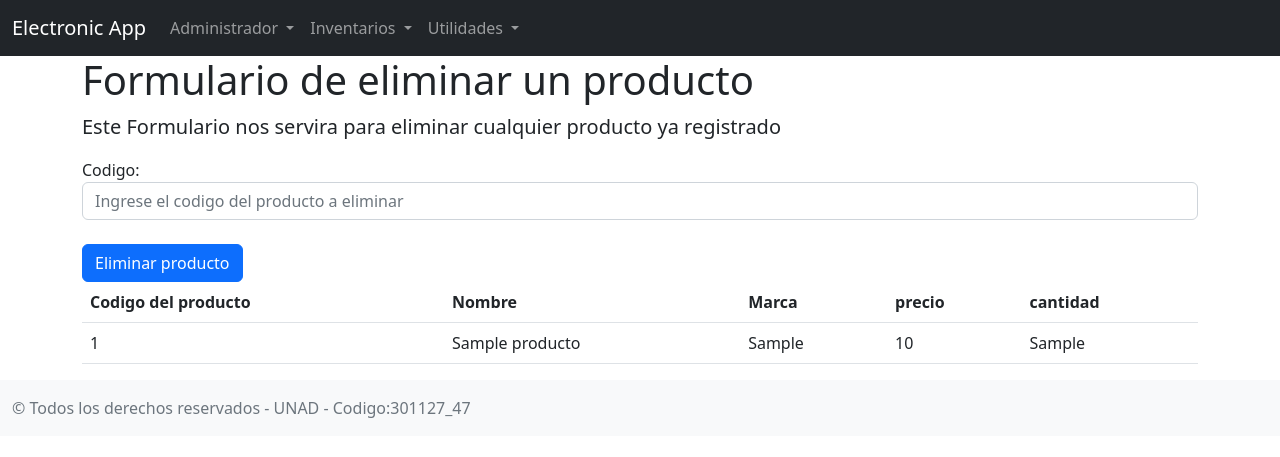
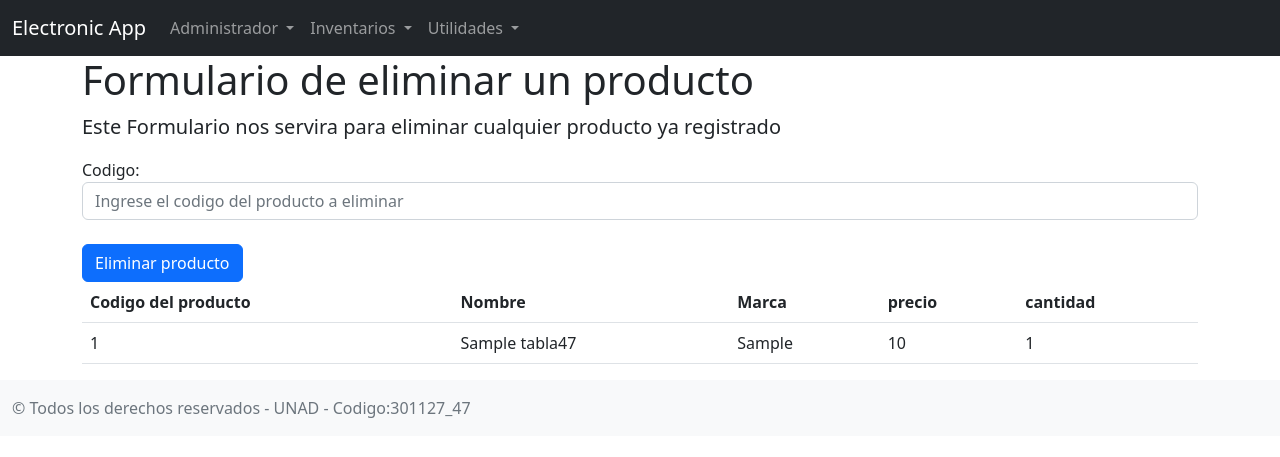
Before and after one commit to wapastorv/CursoProgramacionWebUNAD, a PHP site: page /eliminarProducto.php in a window 1280 px wide. Shown: the top 457 px of the page. Run offline with PHP 8.4, Linux system fonts and the light colour scheme; tables that the repository leaves empty or names only in its code hold one stand-in row (values such as "Sample post").

Commit message:
ajustes de la consulta de SQL

```diff
--- a/actualizarProducto.php
+++ b/actualizarProducto.php
@@ -13,9 +13,9 @@
     $conexion = new PDO($dsn, $config['db']['user'], $config['db']['pass'], $config['db']['options']);
 
     if (isset($_POST['codigo'])) {
-      $consultaSQL = "SELECT * FROM producto WHERE id_producto = " . $_POST['codigo'];
+      $consultaSQL = "SELECT * FROM tabla47 WHERE id_producto = " . $_POST['codigo'];
     }else{
-      $consultaSQL = "SELECT * FROM producto WHERE id_producto = 0";
+      $consultaSQL = "SELECT * FROM tabla47 WHERE id_producto = 0";
     }
 
     $sentencia = $conexion->prepare($consultaSQL);
--- a/consultarProducto.php
+++ b/consultarProducto.php
@@ -14,9 +14,9 @@
     $conexion = new PDO($dsn, $config['db']['user'], $config['db']['pass'], $config['db']['options']);
 
     if (isset($_POST['codigo'])) {
-      $consultaSQL = "SELECT * FROM producto WHERE id_producto = " . $_POST['codigo'];
+      $consultaSQL = "SELECT * FROM tabla47 WHERE id_producto = " . $_POST['codigo'];
     }else{
-      $consultaSQL = "SELECT * FROM producto WHERE id_producto = 0";
+      $consultaSQL = "SELECT * FROM tabla47 WHERE id_producto = 0";
     }
 
     $sentencia = $conexion->prepare($consultaSQL);
--- a/crearProducto.php
+++ b/crearProducto.php
@@ -28,7 +28,7 @@ if (isset($_POST['submit'])) {
         "cantidad"  => $_POST['cantidad'],
     );
 
-    $consultaSQL = "INSERT INTO producto(id_producto, nombre_producto, marca_producto, precio_producto, cantidad_producto) values (:" . implode(", :", array_keys($producto)) . ")";
+    $consultaSQL = "INSERT INTO tabla47(id_producto, nombre_producto, marca_producto, precio_producto, cantidad_producto) values (:" . implode(", :", array_keys($producto)) . ")";
 
     $sentencia = $conexion->prepare($consultaSQL);
     $sentencia->execute($producto);
--- a/eliminarProducto.php
+++ b/eliminarProducto.php
@@ -15,7 +15,7 @@ $config = include 'config.php';
 
 
       $id = $_POST['codigo'];
-      $consultaSQL2 = "DELETE FROM producto WHERE id_producto =" . $id;
+      $consultaSQL2 = "DELETE FROM tabla47 WHERE id_producto =" . $id;
 
       $consulta = $conexion->prepare($consultaSQL2);
       $consulta->execute();
@@ -29,7 +29,7 @@ $config = include 'config.php';
     $dsn = 'mysql:host=' . $config['db']['host'] . ';dbname=' . $config['db']['name'];
     $conexion = new PDO($dsn, $config['db']['user'], $config['db']['pass'], $config['db']['options']);
 
-    $consultaSQL2 = "SELECT * FROM producto";
+    $consultaSQL2 = "SELECT * FROM tabla47";
 
     $sentencia = $conexion->prepare($consultaSQL2);
     $sentencia->execute();
--- a/modalActualizarProducto.php
+++ b/modalActualizarProducto.php
@@ -31,7 +31,7 @@ $resultado = [
         "cantidad"      => $_POST['cantidad_producto']
       ];
 
-      $consultaSQL2 = "UPDATE producto SET
+      $consultaSQL2 = "UPDATE tabla47 SET
           nombre_producto = :nombre,
           marca_producto = :marca,
           precio_producto = :precio,
@@ -52,7 +52,7 @@ $resultado = [
     $conexion = new PDO($dsn, $config['db']['user'], $config['db']['pass'], $config['db']['options']);
 
     $id = $_GET['codigo'];
-    $consultaSQL2 = "SELECT * FROM producto WHERE id_producto =" . $id;
+    $consultaSQL2 = "SELECT * FROM tabla47 WHERE id_producto =" . $id;
 
     $sentencia2 = $conexion->prepare($consultaSQL2);
     $sentencia2->execute();
```
